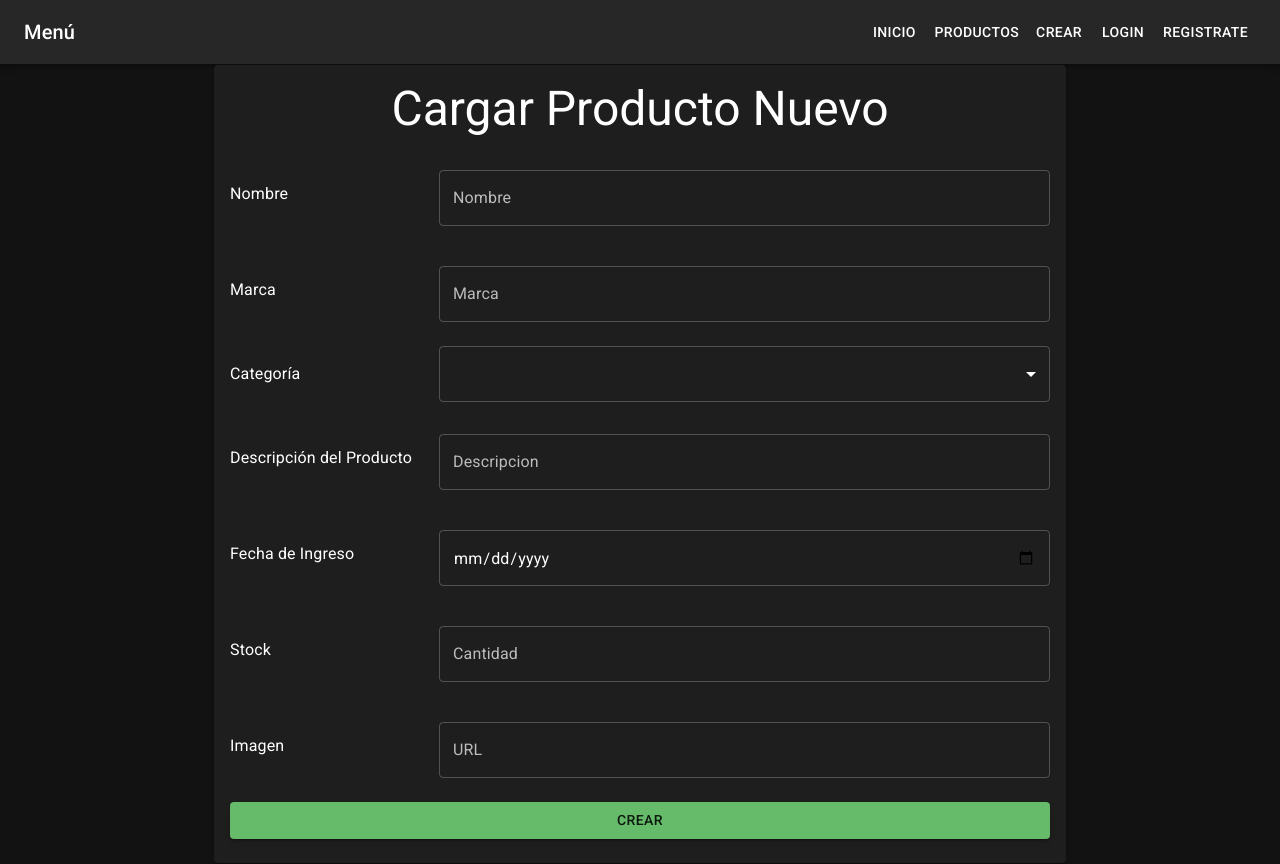
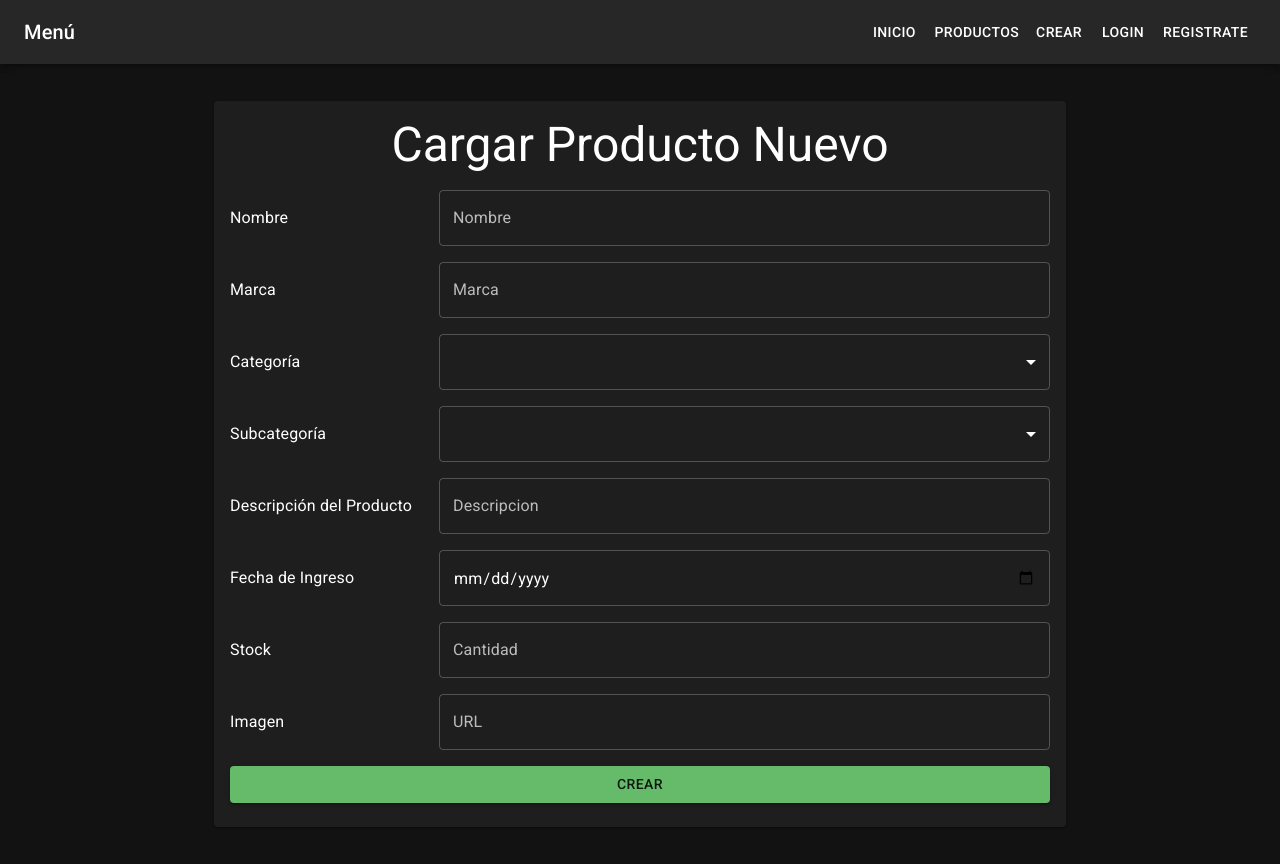
Before and after one commit to abachanian/Inventario, a React (Vite) app: page /create in a window 1280 px wide. Built offline with nearby package versions, Linux system fonts and the light colour scheme; data requests are answered from the project's data file.

Commit message:
Cambios en la visualización de categorías

```diff
--- a/db.json
+++ b/db.json
@@ -20,11 +20,95 @@
       "id": "fc00",
       "name": "Teclado Genius",
       "brand": "Genius",
-      "category": "Repuesto",
+      "category": "1",
+      "subcategory": "2",
       "description": "Teclado en español",
       "date": "2024-12-20",
       "stock": "100",
       "image": "https://www.ecelectronica.com.ar/11122-large_default/teclado-mecanico-marvo-kg962-rainbow-60-switch-blue-usb-61-teclas.jpg"
+    },
+    {
+      "id": "2d15",
+      "name": "Mouse",
+      "brand": "Genius",
+      "category": "1",
+      "subcategory": "1",
+      "description": "Mouse ergonómico",
+      "date": "2024-12-20",
+      "stock": "10",
+      "image": "https://lh4.googleusercontent.com/proxy/M3SQRQ8coo2QmgXnSsnq-T_wke76W4l2H-yHEiXgC7cyrGRGz3kQjCXt5bc1afCeORkN96ceAT3FCWeG0DYQ-alWlJSQwQ"
+    },
+    {
+      "id": "f008",
+      "name": "Memoria Ram DDR4 4GB",
+      "brand": "Kingstone",
+      "category": "3",
+      "subcategory": "9",
+      "description": "Kingstone",
+      "date": "2024-12-10",
+      "stock": "5",
+      "image": "https://statics.qloud.ar/gaming-point-06-2021/221_15-11-2023-02-11-58-1116-producto-memoria-ddr4-kingston-4gb-2666mhz-kvr26n19s6-4-d-nq-np-819117-mlm29.jpg"
+    }
+  ],
+  "categorys": [
+    {
+      "id": "1",
+      "name": "Repuesto"
+    },
+    {
+      "id": "2",
+      "name": "Insumo"
+    },
+    {
+      "id": "3",
+      "name": "Hardware"
+    }
+  ],
+  "subcategorys": [
+    {
+      "id": "1",
+      "category_id": "1",
+      "name": "Mouse"
+    },
+    {
+      "id": "2",
+      "category_id": "1",
+      "name": "Teclado"
+    },
+    {
+      "id": "3",
+      "category_id": "1",
+      "name": "WebCam"
+    },
+    {
+      "id": "4",
+      "category_id": "2",
+      "name": "Toner"
+    },
+    {
+      "id": "5",
+      "category_id": "2",
+      "name": "Cartucho"
+    },
+    {
+      "id": "6",
+      "category_id": "3",
+      "name": "Motherboard"
+    },
+    {
+      "id": "7",
+      "category_id": "3",
+      "name": "Procesador"
+    },
+    {
+      "id": "8",
+      "category_id": "3",
+      "name": "Placa de video"
+    },
+    {
+      "id": "9",
+      "category_id": "3",
+      "name": "Memoria RAM"
     }
   ]
 }
--- a/src/assets/components/products/Create.jsx
+++ b/src/assets/components/products/Create.jsx
@@ -1,18 +1,50 @@
 import axios from "axios";
-import React, { useState } from "react";
+import React, { useEffect, useState } from "react";
 import { Button, Card, CardContent, TextField, Typography, Container, Box, MenuItem, Select } from '@mui/material';
 import Grid from '@mui/material/Grid2';
 
 export default function Create() {
+
   const [form, setForm] = useState({
     name: "",
     brand: "",
     category: "",
+    subcategory: "",
     description: "",
     date: "",
     stock: "",
     image: ""
   });
+
+  const [categorys, setCategorys] = useState([])
+
+  useEffect(() => {
+    const axiosData = async () => {
+        try {
+            const response = await axios("http://localhost:3001/categorys")
+            setCategorys(response.data)
+
+        } catch (error) {
+            console.log(error);
+        }
+    }
+    axiosData()
+  }, [])
+
+  const [subcategorys, setSubCategorys] = useState([])
+
+  useEffect(() => {
+    const axiosData = async () => {
+        try {
+            const response = await axios("http://localhost:3001/subcategorys")
+            setSubCategorys(response.data)
+
+        } catch (error) {
+            console.log(error);
+        }
+    }
+    axiosData()
+  }, [])
 
   const handleChange = (event) => {
     const property = event.target.name;
@@ -47,7 +79,6 @@ export default function Create() {
                 <Grid size={{xs:12, md:9}}>
                   <TextField
                     fullWidth
-                    margin="normal"
                     label="Nombre"
                     name="name"
                     value={form.name}
@@ -61,7 +92,6 @@ export default function Create() {
                 <Grid size={{xs:12, md:9}}>
                   <TextField
                     fullWidth
-                    margin="normal"
                     label="Marca"
                     name="brand"
                     value={form.brand}
@@ -73,27 +103,44 @@ export default function Create() {
                   <Typography>Categoría</Typography>
                 </Grid>
                 <Grid size={{xs:12, md:9}}>
-                  <Select
+                <Select
                     fullWidth
-                    margin="normal"
                     label="Categoría"
                     name="category"
                     value={form.category}
                     onChange={handleChange}
                     htmlFor="category"
                   >
-                    <MenuItem value="Repuesto">Repuesto</MenuItem>
-                    <MenuItem value="Insumo">Insumo</MenuItem>
-                    <MenuItem value="Hardware">Hardware</MenuItem>
+                    {categorys.map((category) => {
+                      return (<MenuItem value={category.id} key={category.id}>{category.name}</MenuItem>)})}
                   </Select>
                 </Grid>
+                <Grid size={{xs:12, md:3}}>
+                  <Typography>Subcategoría</Typography>
+                </Grid>
+                <Grid size={{xs:12, md:9}}>
+                <Select
+                    fullWidth
+                    label="Subcategoría"
+                    name="subcategory"
+                    value={form.subcategory}
+                    onChange={handleChange}
+                    htmlFor="subcategory"
+                  >
+                    {subcategorys.map((subcategory) => (
+                      subcategory.category_id === form.category ?
+                      <MenuItem value={subcategory.name} key={subcategory.id}>{subcategory.name}</MenuItem>
+                      : null
+                    ))}
+                  </Select>
+                </Grid>
+
                 <Grid size={{xs:12, md:3}}>
                   <Typography>Descripción del Producto</Typography>
                 </Grid>
                 <Grid size={{xs:12, md:9}}>
                   <TextField
                     fullWidth
-                    margin="normal"
                     label="Descripcion"
                     type="text"
                     name="description"
@@ -108,7 +155,6 @@ export default function Create() {
                 <Grid size={{xs:12, md:9}}>
                   <TextField
                     fullWidth
-                    margin="normal"
                     type="date"
                     name="date"
                     value={form.date}
@@ -122,7 +168,6 @@ export default function Create() {
                 <Grid size={{xs:12, md:9}}>
                   <TextField
                     fullWidth
-                    margin="normal"
                     label="Cantidad"
                     type="number"
                     name="stock"
@@ -137,7 +182,6 @@ export default function Create() {
                 <Grid size={{xs:12, md:9}}>
                   <TextField
                     fullWidth
-                    margin="normal"
                     label="URL"
                     name="image"
                     value={form.image}
--- a/src/assets/components/products/ListProducts.jsx
+++ b/src/assets/components/products/ListProducts.jsx
@@ -1,33 +1,85 @@
-import React from 'react'
-import { Button, Card, CardActionArea, CardActions, CardContent, CardMedia, Container, Typography } from "@mui/material";
+import React, { useEffect, useState } from 'react'
+import { Button, Card, CardActionArea, CardActions, CardContent, CardMedia, Typography } from "@mui/material";
+import axios from 'axios';
+import Grid from '@mui/material/Grid2';
 
 export default function MyCard () {
 
+  const [products, setProducts] = useState([])
+
+  useEffect(() => {
+      const axiosData = async () => {
+          try {
+              const response = await axios("http://localhost:3001/products")
+              setProducts(response.data)
+
+          } catch (error) {
+              console.log(error);
+          }
+      }
+      axiosData()
+  }, [])
+
+  const [category, setCategory] = useState([])
+
+  useEffect(() => {
+      const axiosData = async () => {
+          try {
+              const response = await axios("http://localhost:3001/categorys")
+              setCategory(response.data)
+
+          } catch (error) {
+              console.log(error);
+          }
+      }
+      axiosData()
+  }, [])
+
+  const [subcategory, setSubcategory] = useState([])
+
+  useEffect(() => {
+      const axiosData = async () => {
+          try {
+              const response = await axios("http://localhost:3001/subcategorys")
+              setSubcategory(response.data)
+
+          } catch (error) {
+              console.log(error);
+          }
+      }
+      axiosData()
+  }, [])
+
     return (
-      <Container maxWidth="sm">
-        <Card maxWidth="xs">
-          <CardActionArea >
-
+      <>
+        <Grid container size={{xs:12, sm:6, md:4}}  spacing={2}>
+          {products.map((product) => {
+            return (
+              <Grid key={product.id}>
+                <Card sx={{ width: 345, margin: 2 }}>
+                  <CardActionArea sx={{ height: '100%' }}>
                     <CardMedia
                       component="img"
-              image="https://via.placeholder.com/1000x200"
+                      image={product.image}
                       height="200"
-              alt="Card Image"
+                      alt={product.name}
                     />
-
                     <CardContent>
-              <Typography variant='h5'>Card Title</Typography>
-              <Typography component="p" variant="body2">Lorem ipsum dolor sit amet consectetur, adipisicing elit. Culpa unde cumque architecto reprehenderit quibusdam? Ratione nostrum sapiente totam. Eveniet porro eum alias quasi perferendis error consectetur velit dolores fugit. Iusto.</Typography>
+                      <Typography variant='h4' color="green" textAlign={"center"}>{product.name}</Typography>
+                      {/* {category.map((category) => (category.id === product.category ? <Typography variant='h5' color="blue" textAlign="center" key={category.id}>{category.name}</Typography> : null ))}
+                      {subcategory.map((subcategory) => (subcategory.id === product.subcategory ? <Typography variant='h6' color="red" textAlign="center" key={subcategory.id}>{subcategory.name}</Typography> : null ))} */}
+                      {/* <Typography component="p" variant="body1" margin={2}>{product.description}</Typography> */}
+                      <Typography component="p" variant="body2" textAlign={"center"} marginTop={5}>Cantidad: {product.stock}</Typography>
                     </CardContent>
-
                   </CardActionArea>
-
                   <CardActions>
                     <Button variant="contained">Add</Button>
                     <Button color="error">Remove</Button>
                   </CardActions>
-
                 </Card>
-      </Container>
+              </Grid>
+            )})}
+        </Grid>
+      </>
     )
 }
```
Lines whose indentation alone changed are shown as unchanged.
